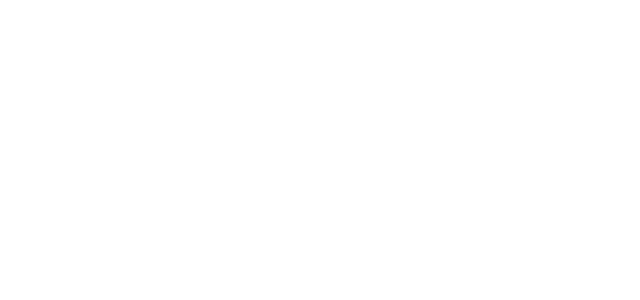
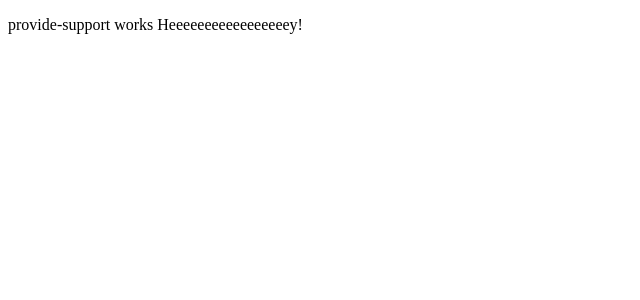
Before and after one commit to OPCOPE-Developers/Luthando-Schools-Support, an Angular app: page /provide-support in a window 1280 px wide. Before the commit this address led to /. Shown: the top 300 px of the page, without its empty margins (0-640 px from the left). Built offline with nearby package versions, Linux system fonts and the light colour scheme.

Commit message:
Completed Routing for the site

```diff
--- a/src/app/provide-support/provide-support.component.html
+++ b/src/app/provide-support/provide-support.component.html
@@ -1 +1 @@
-<p>provide-support works!</p>
+<p>provide-support works Heeeeeeeeeeeeeeeeey!</p>
```
Also changed, not shown: src/app/app-routing.module.ts (+11 -1 lines).
